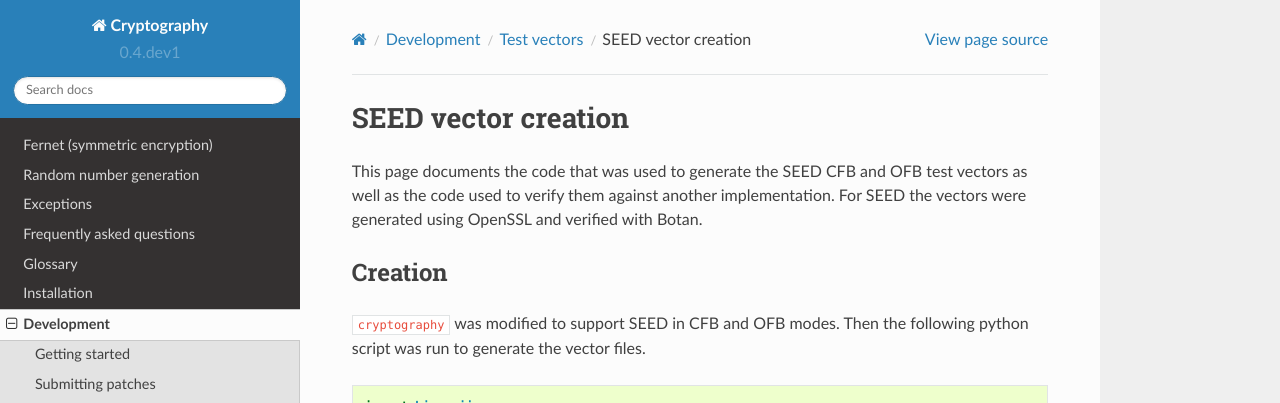
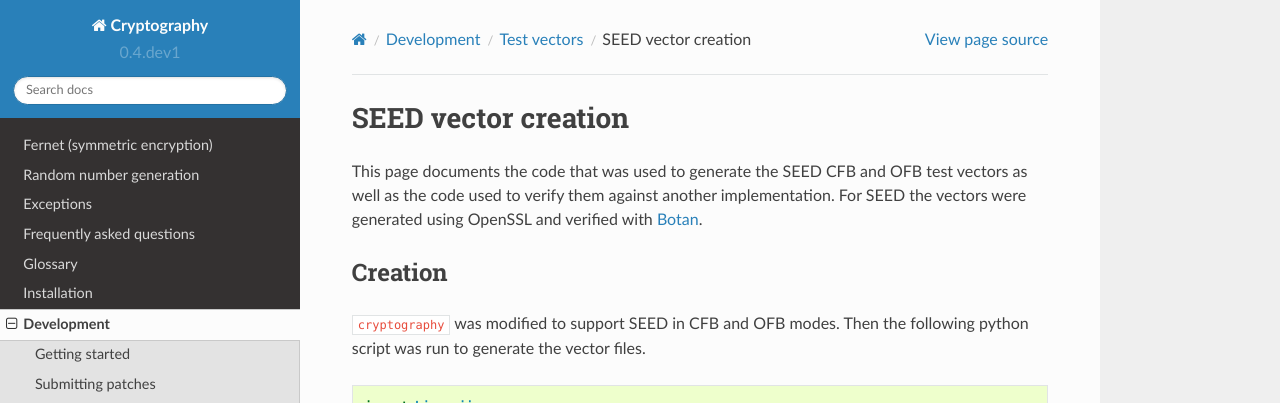
Before and after one commit to WebKing0121/cryptography, a Sphinx documentation site: the page built from docs/development/custom-vectors/seed.rst, in a window 1280 px wide and 900 px high. Shown: the top 403 px of the window. Built offline with Sphinx 7.4.7 and the Read the Docs theme 2.0.0, drawn with Linux system fonts in a browser that asks for light colours; pages that are not in the unit, such as notebooks, are missing from menus.

Commit message:
linkify another thing

```diff
--- a/docs/development/custom-vectors/seed.rst
+++ b/docs/development/custom-vectors/seed.rst
@@ -4,7 +4,7 @@ SEED vector creation
 This page documents the code that was used to generate the SEED CFB and OFB
 test vectors as well as the code used to verify them against another
 implementation. For SEED the vectors were generated using OpenSSL and verified
-with Botan.
+with `Botan`_.
 
 Creation
 --------
```
